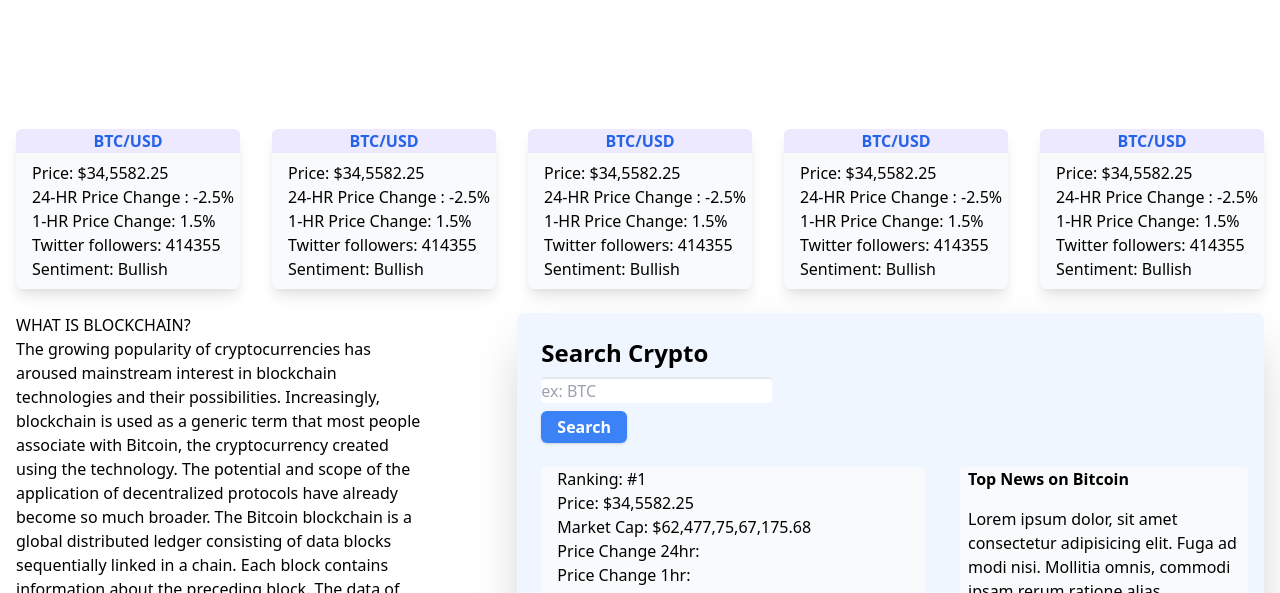
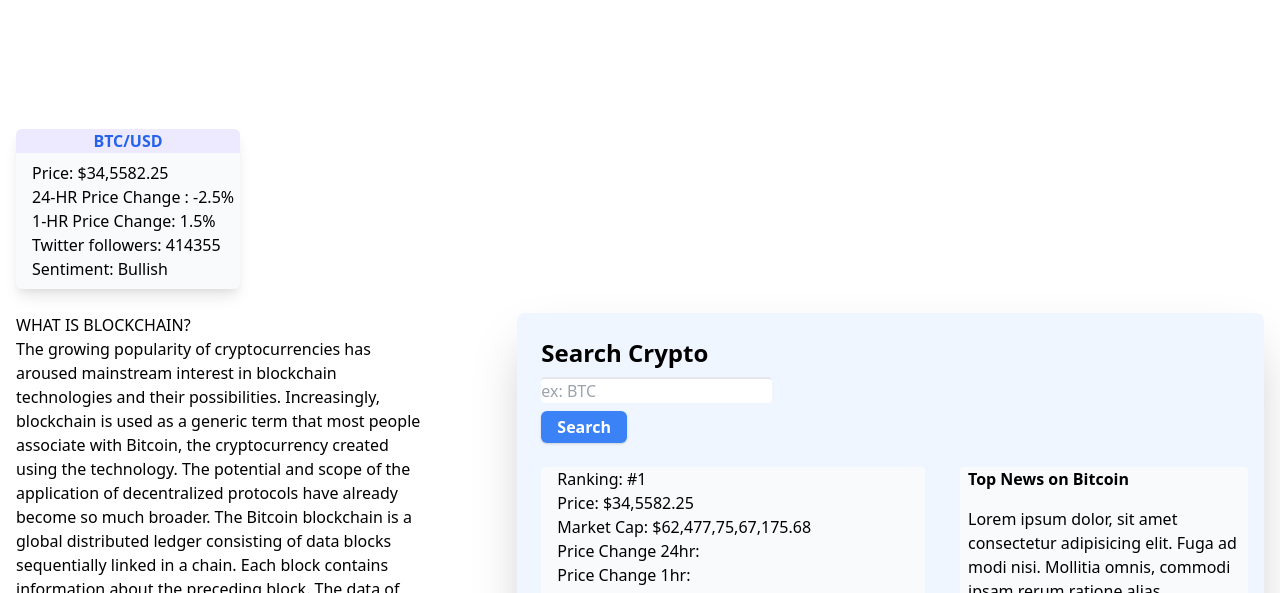
Before and after one commit to javantie/Coin-Nerds, a plain HTML site: page index.html in a window 1280 px wide. Shown: the part 207-800 px from the top of the page. Drawn offline with nearby package versions, Linux system fonts and the light colour scheme; no server answers.

Commit message:
add comments and remove some of the hardcoded top 5 cards

```diff
--- a/index.html
+++ b/index.html
@@ -83,100 +83,8 @@
             <p>Sentiment: Bullish</p>
           </div>
         </div>
-        <div
-          id="crypto-card"
-          class="w-56 shadow rounded bg-gray-50 rounded-md shadow-lg"
-        >
-          <p
-            id="username"
-            class="
-              font-semibold
-              text-blue-600 text-center
-              bg-purple-100
-              rounded-t-md
-            "
-          >
-            BTC/USD
-          </p>
-          <div id="card-txt" class="py-2 pl-4 font-light">
-            <p id="status">Price: $34,5582.25</p>
-            <p>24-HR Price Change : -2.5%</p>
-            <p>1-HR Price Change: 1.5%</p>
-            <p>Twitter followers: 414355</p>
-            <p>Sentiment: Bullish</p>
-          </div>
-        </div>
-        <div
-          id="crypto-card"
-          class="w-56 shadow rounded bg-gray-50 rounded-md shadow-lg"
-        >
-          <p
-            id="username"
-            class="
-              font-semibold
-              text-blue-600 text-center
-              bg-purple-100
-              rounded-t-md
-            "
-          >
-            BTC/USD
-          </p>
-          <div id="card-txt" class="py-2 pl-4 font-light">
-            <p id="status">Price: $34,5582.25</p>
-            <p>24-HR Price Change : -2.5%</p>
-            <p>1-HR Price Change: 1.5%</p>
-            <p>Twitter followers: 414355</p>
-            <p>Sentiment: Bullish</p>
-          </div>
-        </div>
-        <div
-          id="crypto-card"
-          class="w-56 shadow rounded bg-gray-50 rounded-md shadow-lg"
-        >
-          <p
-            id="username"
-            class="
-              font-semibold
-              text-blue-600 text-center
-              bg-purple-100
-              rounded-t-md
-            "
-          >
-            BTC/USD
-          </p>
-          <div id="card-txt" class="py-2 pl-4 font-light">
-            <p id="status">Price: $34,5582.25</p>
-            <p>24-HR Price Change : -2.5%</p>
-            <p>1-HR Price Change: 1.5%</p>
-            <p>Twitter followers: 414355</p>
-            <p>Sentiment: Bullish</p>
-          </div>
-        </div>
-        <div
-          id="crypto-card"
-          class="w-56 shadow rounded bg-gray-50 rounded-md shadow-lg"
-        >
-          <p
-            id="username"
-            class="
-              font-semibold
-              text-blue-600 text-center
-              bg-purple-100
-              rounded-t-md
-            "
-          >
-            BTC/USD
-          </p>
-          <div id="card-txt" class="py-2 pl-4 font-light">
-            <p id="status">Price: $34,5582.25</p>
-            <p>24-HR Price Change : -2.5%</p>
-            <p>1-HR Price Change: 1.5%</p>
-            <p>Twitter followers: 414355</p>
-            <p>Sentiment: Bullish</p>
-          </div>
-        </div>
 
-        </div>
+
       </section>
       <br />
       <!-- main section for data -->
```
Also changed, not shown: assets/js/script.js (+25 -1 lines).
